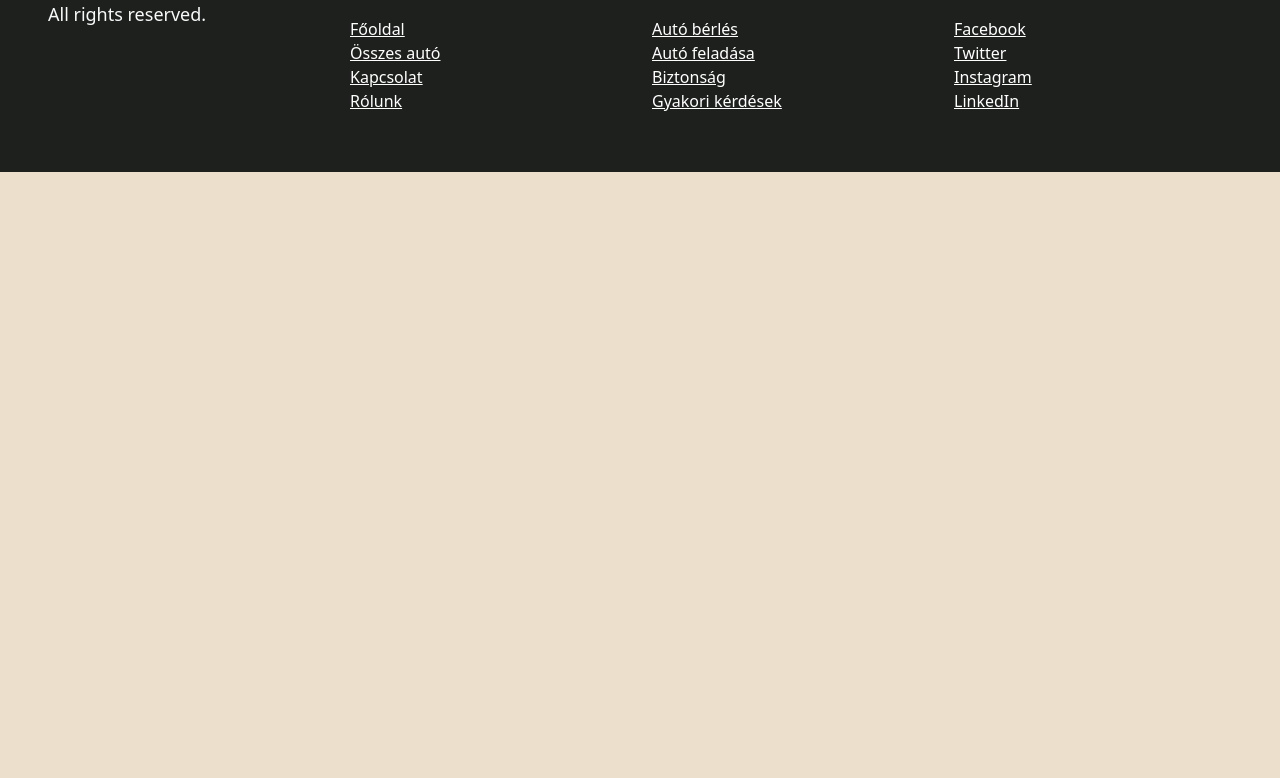
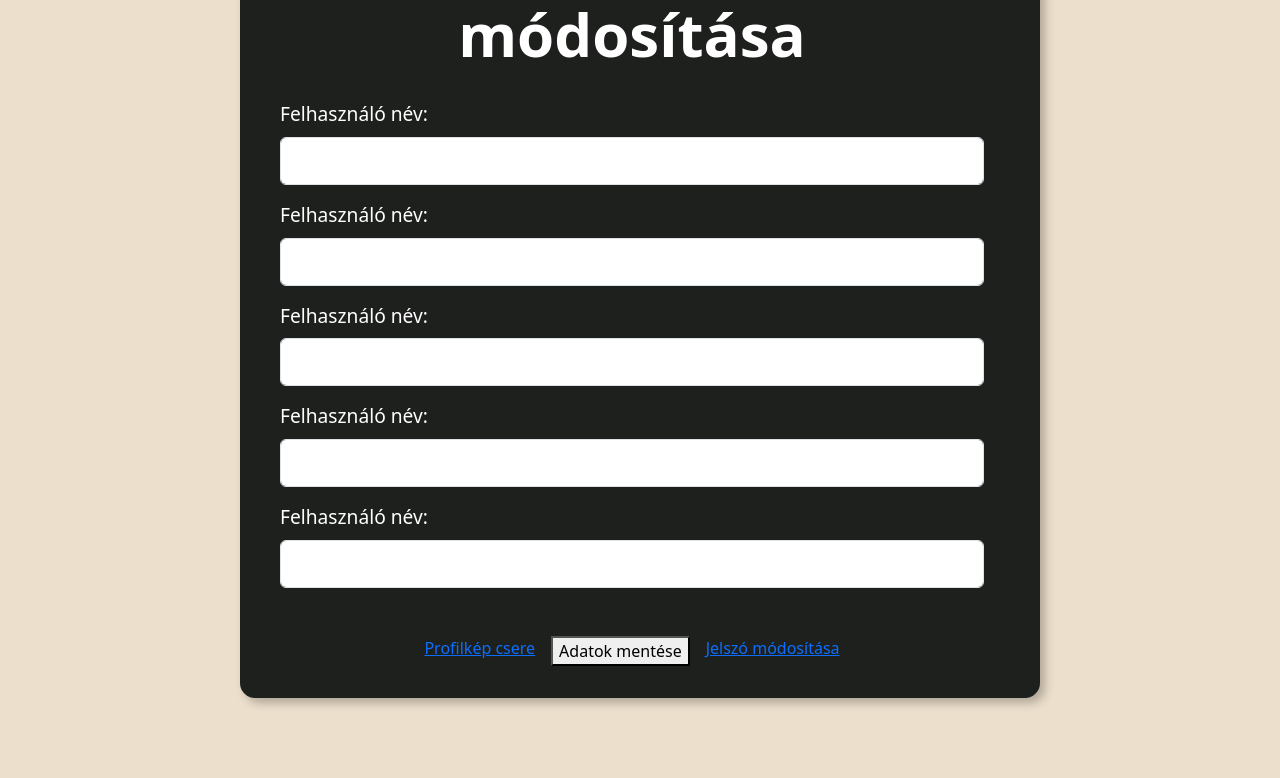
Before and after one commit to rewerze/currentcar, a React (Vite) app in the folder client/: page /profil/modositas in a window 1280 px wide. Shown: the part 322-1100 px from the top of the page. Before the commit the page ends 800 px from the top, so only its background shows below. Built offline with nearby package versions, Linux system fonts and the light colour scheme; no server answers.

Commit message:
profil adatok modositas oldal elkezdve

```diff
--- a/client/src/components/EditProfile.tsx
+++ b/client/src/components/EditProfile.tsx
@@ -4,11 +4,34 @@ function EditProfile() {
             <main className="nav-gap">
                 <form action="/profil/modositas" method="post" className="form">
 
-                    <div className="form-body bg-dark">
+                    <div className="form-box bg-dark">
+                        <h1>Felhasználói adatok módosítása</h1>
 
                         {/* FELHASZNÁLÓNÉV */}
-                        <label htmlFor="user_name">Felhasználó név:</label>
-                        <input type="text" name="user_name" id="user_name" />
+                        <label htmlFor="user_name" className="form-label">Felhasználó név:</label>
+                        <input type="text" name="user_name" id="user_name" className="form-control" />
+
+                        {/* EMAIL CÍM */}
+                        <label htmlFor="user_name" className="form-label mt-3">Felhasználó név:</label>
+                        <input type="text" name="user_name" id="user_name" className="form-control" />
+
+                        {/* TELEFONSZÁM */}
+                        <label htmlFor="user_name" className="form-label mt-3">Felhasználó név:</label>
+                        <input type="text" name="user_name" id="user_name" className="form-control" />
+
+                        {/* Jogosítvány szám */}
+                        <label htmlFor="user_name" className="form-label mt-3">Felhasználó név:</label>
+                        <input type="text" name="user_name" id="user_name" className="form-control" />
+
+                        {/* Jogosítvány lejárati dátuma */}
+                        <label htmlFor="user_name" className="form-label mt-3">Felhasználó név:</label>
+                        <input type="text" name="user_name" id="user_name" className="form-control" />
+
+                        <div className="d-flex justify-content-center mt-5 gap-3">
+                            <a href="/profil/kepcsere">Profilkép csere</a>
+                            <button type="submit">Adatok mentése</button>
+                            <a href="/profil/kepcsere">Jelszó módosítása</a>
+                        </div>
                     </div>
                 </form>
             </main>
--- a/client/src/components/Profile.tsx
+++ b/client/src/components/Profile.tsx
@@ -30,7 +30,7 @@ function Profile() {
                                 <p><b>Hozzáférésed: </b></p>
                                 <p><b>Jogosítvány szám: </b></p>
                                 <p><b>Jogosítvány lejárati dátuma: </b></p>
-                                <a className='mt-2 text-light' href="/profil-kep-csere"><b>Profilkép csere</b></a>
+                                <a className='mt-2 text-light' href="/profil/kepcsere"><b>Profilkép csere</b></a>
                             </div>
                             <div className="col data-list end">
                                 <p>{user?.username ? new String(user.username) : "N/a"}</p>
```
